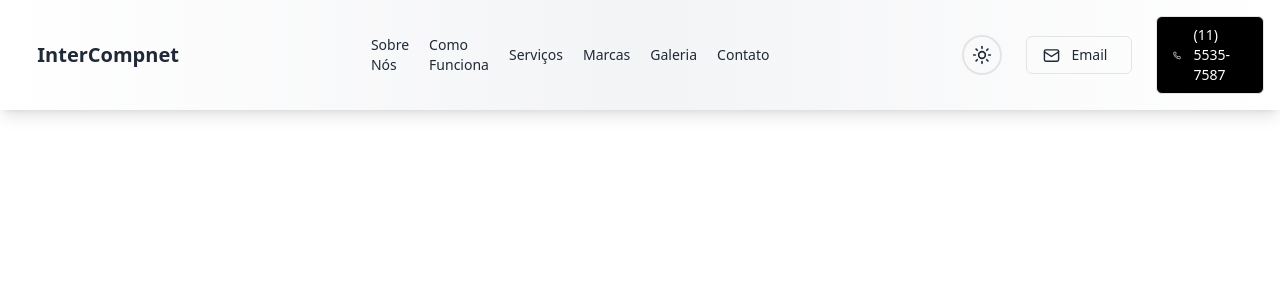
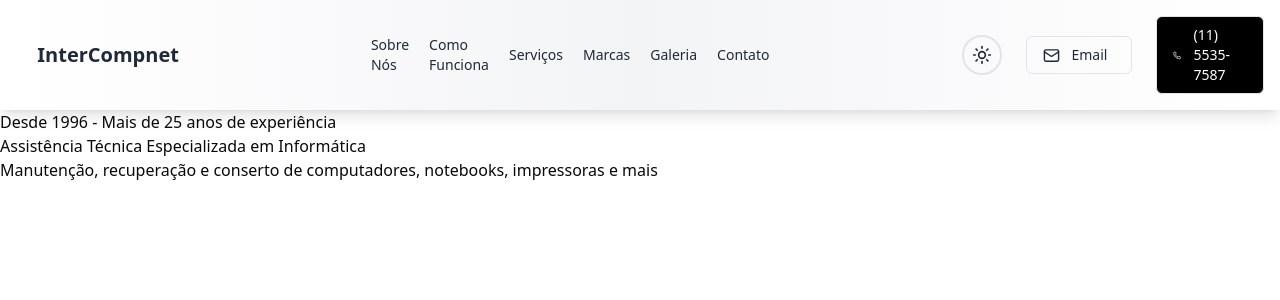
Before and after one commit to Daischi/Intercompnet, a Next.js app: page / in a window 1280 px wide. Shown: the top 300 px of the page. Built offline with nearby package versions, Linux system fonts and the light colour scheme.

Commit message:
começando o hero

```diff
--- a/src/app/page.tsx
+++ b/src/app/page.tsx
@@ -1,12 +1,18 @@
+import Hero from "@/components/Hero.tsx";
 import Navegation from "@/components/Navegation";
-
 
 export default function Home() {
   return (
-  <main>
+    <div>
+      <header>
+        <Navegation />
+      </header>
+      <main>
 
-  <Navegation/>
+        <Hero/>
 
-  </main>
+
+      </main>
+    </div>
   );
 }
--- a/src/components/Hero.tsx/index.tsx
+++ b/src/components/Hero.tsx/index.tsx
@@ -1,17 +1,17 @@
-export default function Navigation(){
+export default function Hero() {
+  return (
+    <div>
+      <header>
+        <div>
+          <h3>Desde 1996 - Mais de 25 anos de experiência</h3>
+          <h1>Assistência Técnica Especializada em Informática</h1>
 
-return(
-
-<div>
-
-
-
-
-</div>
-
-
-)
-
-
-
+          <h2>
+            Manutenção, recuperação e conserto de computadores, notebooks,
+            impressoras e mais
+          </h2>
+        </div>
+      </header>
+    </div>
+  );
 }
```
